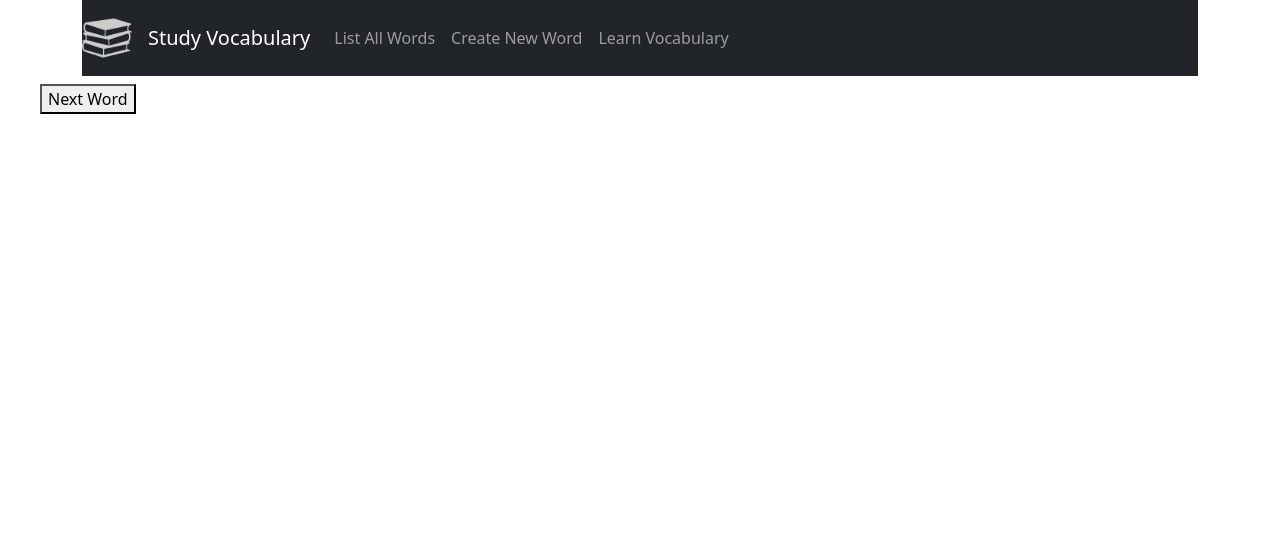
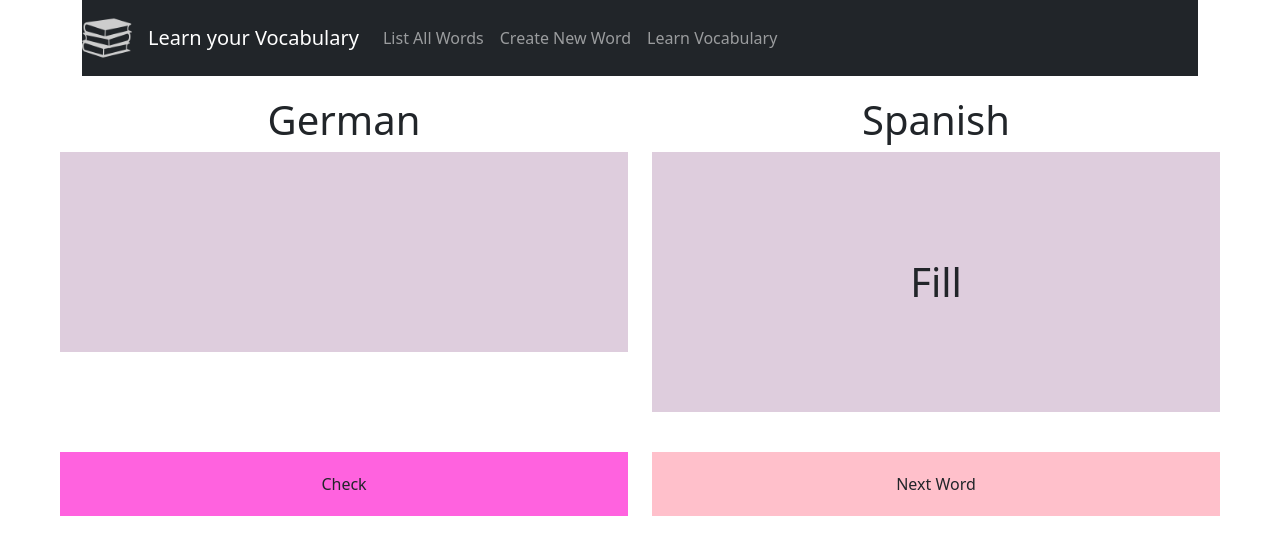
Before and after one commit to mariesophiet/vocabulary-app, a React (Create React App) app: page /vocabulary/learn in a window 1280 px wide. Shown: the top 554 px of the page. Built offline with nearby package versions, Linux system fonts and the light colour scheme; no server answers.

Commit message:
LearnVocabulary more beautiful, css roughly how it should look

```diff
--- a/src/App.css
+++ b/src/App.css
@@ -36,3 +36,15 @@
     transform: rotate(360deg);
   }
 }
+
+/* VocLearn styles */
+
+.column {
+  flex: 50%;
+}
+
+/* Clear floats after the columns */
+.row {
+  display: flex;
+  padding: 20px;
+}
--- a/src/components/Links.jsx
+++ b/src/components/Links.jsx
@@ -19,7 +19,7 @@ class Links extends Component {
         return (
             <React.Fragment>
                 <Link to="/" className="navbar-brand">
-                    Study Vocabulary
+                    Learn your Vocabulary
                 </Link>
                 <Collapse>
                     <List>
--- a/src/pages/VocabularyLearn.jsx
+++ b/src/pages/VocabularyLearn.jsx
@@ -3,15 +3,29 @@ import ReactTable from 'react-table'
 import api from '../api'
 
 import styled from 'styled-components'
+import '../App.css'
 
 import 'react-table/react-table.css'
 
 const Wrapper = styled.div`
     padding: 0 40px 40px 40px;
+    text-align: center;
 `
 const Next = styled.div`
-    color: #ef9b0f;
     cursor: pointer;
+    padding: 20px;
+    background-color: pink;
+`
+const Check = styled.div`
+    cursor: pointer;
+    padding: 20px;
+    background-color: #FF62DF;
+`
+
+const Lang = styled.div`
+    padding:100px;
+    background-color:#decddd;
+    font-size: 40px;
 `
 
 class VocabularyLearn extends Component {
@@ -20,14 +34,13 @@ class VocabularyLearn extends Component {
         this.state = {
             words: [],
             current: '',
-            index: 0,
+            index: 1,
             isLoading: false,
         }
     }
 
     componentDidMount = async () => {
         this.setState({ isLoading: true,
-                        index: 0,
          })
 
         await api.getVocabulary().then(words => {
@@ -50,18 +63,33 @@ class VocabularyLearn extends Component {
             window.location.reload()
         }
         this.setState({current: this.state.words[this.state.index].lang_1});
+    }
 
-
-    }
 
     render() {
         const word = this.state.current
         console.log(this.state.current)
+
         return (
             <Wrapper>
-                <div>
-                    <h1>{word}</h1>
-                    <button onClick={this.handleClickNext.bind(this)}>Next Word</button>
+                <div class="row">
+                    <div class="column">
+                        <h1>German</h1>
+                        <Lang id="ger">{word}</Lang>
+                    </div>
+                    <div class="column">
+                        <h1>Spanish</h1>
+                        <Lang id="esp">Fill</Lang>
+                    </div>
+                </div>
+
+                <div class="row">
+                    <div class="column">
+                        <Check>Check</Check>
+                    </div>
+                    <div class="column">
+                        <Next onClick={this.handleClickNext.bind(this)}>Next Word</Next>
+                    </div>
                 </div>
             </Wrapper>
 
```
